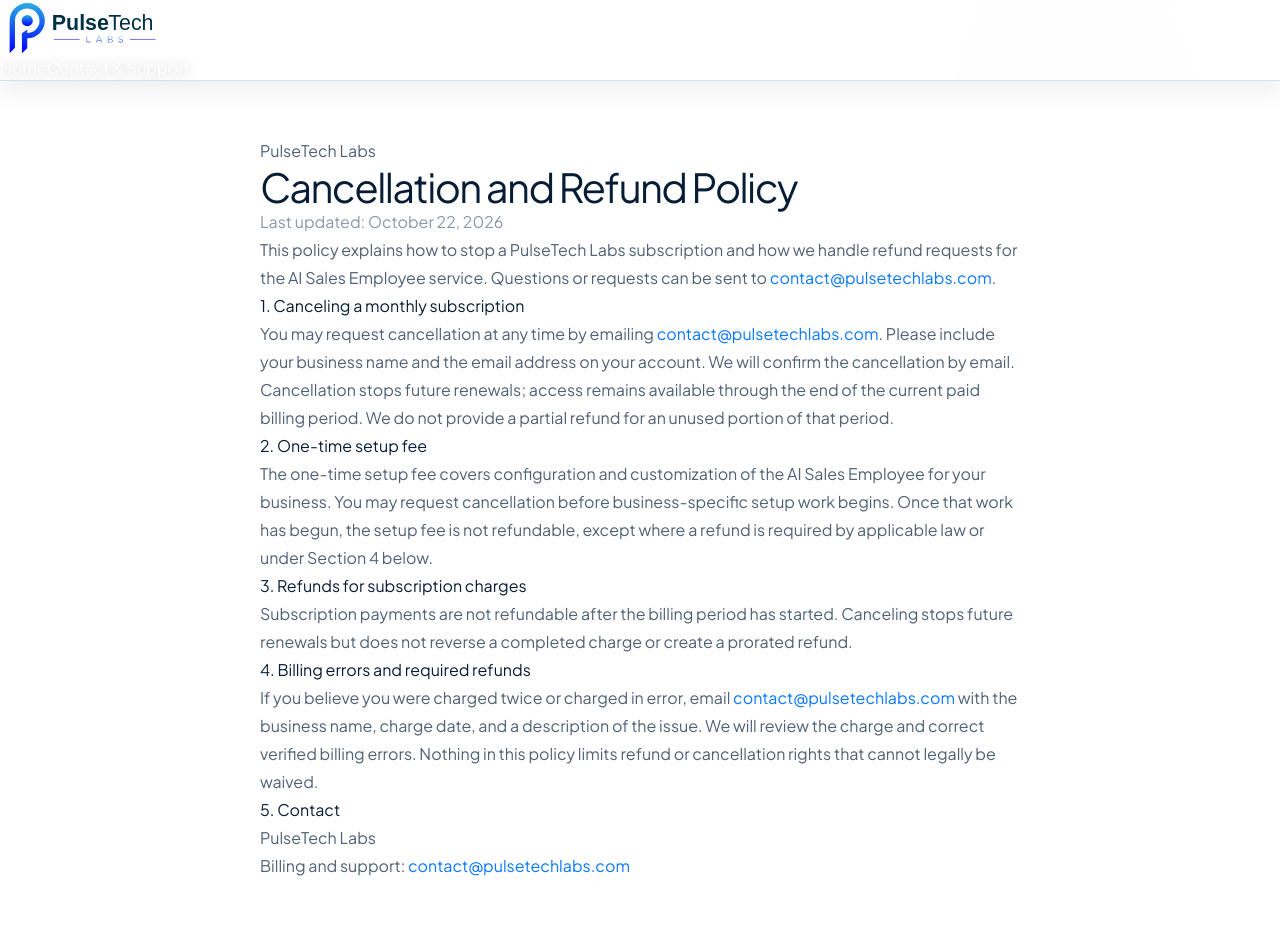
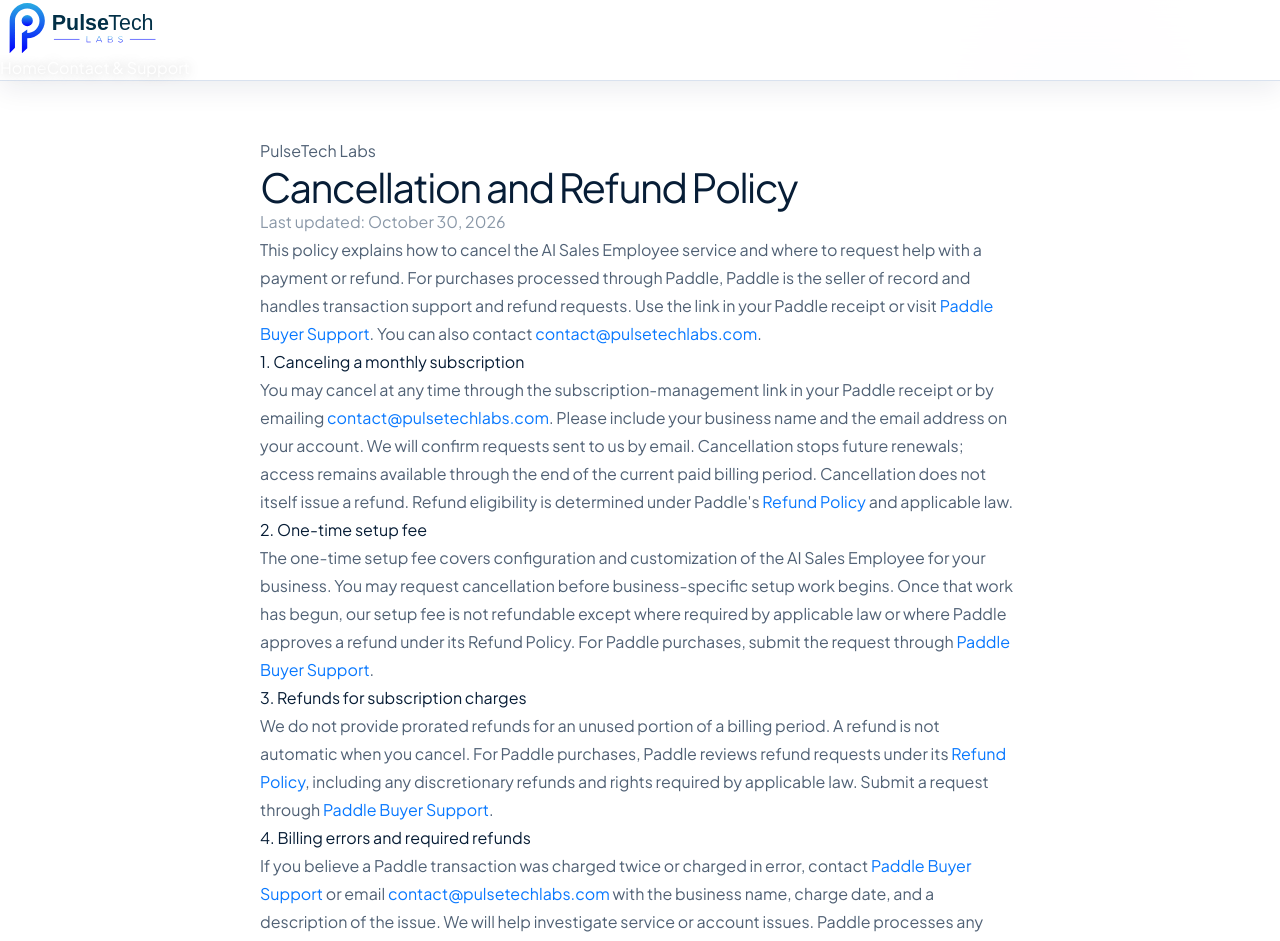
Before and after one commit to utkarshchaturvedi1/pulsetech-engine, a Next.js app: page /refunds in a window 1280 px wide. Shown: the top 941 px of the page. Built offline with nearby package versions, Linux system fonts and the light colour scheme.

Commit message:
Fix homepage login, Paddle refund policy, and control cards
Route homepage Login to /login, clarify Paddle cancellation and refund handling, and align control card styling with the homepage palette.

```diff
--- a/src/app/refund-policy/page.tsx
+++ b/src/app/refund-policy/page.tsx
@@ -1,9 +1,11 @@
 import type { Metadata } from "next";
-import { RefundsPage } from "../refunds/page";
+import RefundsPage from "../../components/landing/RefundsPage";
 
 export const metadata: Metadata = {
   title: "Cancellation and Refund Policy | PulseTech Labs",
   description: "PulseTech Labs subscription cancellation and billing policy.",
 };
 
-export default RefundsPage;
+export default function RefundPolicyRoute() {
+  return <RefundsPage />;
+}
--- a/src/app/refunds/page.tsx
+++ b/src/app/refunds/page.tsx
@@ -1,8 +1,5 @@
 import type { Metadata } from "next";
-import LegalDocument, {
-  CONTACT_EMAIL,
-  CONTACT_MAILTO,
-} from "../../components/landing/LegalDocument";
+import RefundsPage from "../../components/landing/RefundsPage";
 
 export const metadata: Metadata = {
   title: "Cancellation and Refund Policy | PulseTech Labs",
@@ -10,57 +7,6 @@ export const metadata: Metadata = {
     "How to cancel PulseTech Labs subscriptions and request review of a billing issue.",
 };
 
-export function RefundsPage() {
-  return (
-    <LegalDocument title="Cancellation and Refund Policy" updated="October 22, 2026">
-      <p>
-        This policy explains how to stop a PulseTech Labs subscription and how we handle refund
-        requests for the AI Sales Employee service. Questions or requests can be sent to{" "}
-        <a href={CONTACT_MAILTO}>{CONTACT_EMAIL}</a>.
-      </p>
-
-      <h2>1. Canceling a monthly subscription</h2>
-      <p>
-        You may request cancellation at any time by emailing{" "}
-        <a href={`${CONTACT_MAILTO}?subject=Subscription%20cancellation`}>
-          {CONTACT_EMAIL}
-        </a>
-        . Please include your business name and the email address on your account. We will confirm
-        the cancellation by email. Cancellation stops future renewals; access remains available
-        through the end of the current paid billing period. We do not provide a partial refund for
-        an unused portion of that period.
-      </p>
-
-      <h2>2. One-time setup fee</h2>
-      <p>
-        The one-time setup fee covers configuration and customization of the AI Sales Employee for
-        your business. You may request cancellation before business-specific setup work begins. Once
-        that work has begun, the setup fee is not refundable, except where a refund is required by
-        applicable law or under Section 4 below.
-      </p>
-
-      <h2>3. Refunds for subscription charges</h2>
-      <p>
-        Subscription payments are not refundable after the billing period has started. Canceling
-        stops future renewals but does not reverse a completed charge or create a prorated refund.
-      </p>
-
-      <h2>4. Billing errors and required refunds</h2>
-      <p>
-        If you believe you were charged twice or charged in error, email{" "}
-        <a href={CONTACT_MAILTO}>{CONTACT_EMAIL}</a> with the business name, charge date, and a
-        description of the issue. We will review the charge and correct verified billing errors.
-        Nothing in this policy limits refund or cancellation rights that cannot legally be waived.
-      </p>
-
-      <h2>5. Contact</h2>
-      <p>
-        PulseTech Labs
-        <br />
-        Billing and support: <a href={CONTACT_MAILTO}>{CONTACT_EMAIL}</a>
-      </p>
-    </LegalDocument>
-  );
+export default function RefundsRoute() {
+  return <RefundsPage />;
 }
-
-export default RefundsPage;
--- a/src/components/landing/LandingPage.tsx
+++ b/src/components/landing/LandingPage.tsx
@@ -56,7 +56,7 @@ function AccountButton() {
     };
   }, []);
 
-  return <Link className="pt-button pt-button-small" href={destination === "client" ? "/client" : "/signup"}>
+  return <Link className="pt-button pt-button-small" href={destination === "client" ? "/client" : "/login"}>
     {destination === "client" ? "Open Dashboard" : "Login"}
   </Link>;
 }
--- /dev/null
+++ b/src/components/landing/RefundsPage.tsx
@@ -0,0 +1,67 @@
+import LegalDocument, {
+  CONTACT_EMAIL,
+  CONTACT_MAILTO,
+} from "./LegalDocument";
+
+export default function RefundsPage() {
+  return (
+    <LegalDocument title="Cancellation and Refund Policy" updated="October 30, 2026">
+      <p>
+        This policy explains how to cancel the AI Sales Employee service and where to request help
+        with a payment or refund. For purchases processed through Paddle, Paddle is the seller of
+        record and handles transaction support and refund requests. Use the link in your Paddle
+        receipt or visit <a href="https://paddle.net">Paddle Buyer Support</a>. You can also contact{" "}
+        <a href={CONTACT_MAILTO}>{CONTACT_EMAIL}</a>.
+      </p>
+
+      <h2>1. Canceling a monthly subscription</h2>
+      <p>
+        You may cancel at any time through the subscription-management link in your Paddle receipt
+        or by emailing{" "}
+        <a href={`${CONTACT_MAILTO}?subject=Subscription%20cancellation`}>
+          {CONTACT_EMAIL}
+        </a>
+        . Please include your business name and the email address on your account. We will confirm
+        requests sent to us by email. Cancellation stops future renewals; access remains available
+        through the end of the current paid billing period. Cancellation does not itself issue a
+        refund. Refund eligibility is determined under Paddle's{" "}
+        <a href="https://www.paddle.com/legal/refund-policy">Refund Policy</a> and applicable law.
+      </p>
+
+      <h2>2. One-time setup fee</h2>
+      <p>
+        The one-time setup fee covers configuration and customization of the AI Sales Employee for
+        your business. You may request cancellation before business-specific setup work begins. Once
+        that work has begun, our setup fee is not refundable except where required by applicable
+        law or where Paddle approves a refund under its Refund Policy. For Paddle purchases, submit
+        the request through <a href="https://paddle.net">Paddle Buyer Support</a>.
+      </p>
+
+      <h2>3. Refunds for subscription charges</h2>
+      <p>
+        We do not provide prorated refunds for an unused portion of a billing period. A refund is
+        not automatic when you cancel. For Paddle purchases, Paddle reviews refund requests under
+        its <a href="https://www.paddle.com/legal/refund-policy">Refund Policy</a>, including any
+        discretionary refunds and rights required by applicable law. Submit a request through{" "}
+        <a href="https://paddle.net">Paddle Buyer Support</a>.
+      </p>
+
+      <h2>4. Billing errors and required refunds</h2>
+      <p>
+        If you believe a Paddle transaction was charged twice or charged in error, contact{" "}
+        <a href="https://paddle.net">Paddle Buyer Support</a> or email{" "}
+        <a href={CONTACT_MAILTO}>{CONTACT_EMAIL}</a> with the business name, charge date, and a
+        description of the issue. We will help investigate service or account issues. Paddle
+        processes any refund it approves for a Paddle transaction. Nothing in this policy limits
+        refund or cancellation rights that cannot legally be waived.
+      </p>
+
+      <h2>5. Contact</h2>
+      <p>
+        PulseTech Labs
+        <br />
+        Billing and support: <a href={CONTACT_MAILTO}>{CONTACT_EMAIL}</a>
+      </p>
+    </LegalDocument>
+  );
+}
--- a/src/components/landing/landing.css
+++ b/src/components/landing/landing.css
@@ -93,8 +93,15 @@
 .pt-quote-list button{background:#24252c;border-color:#363740;color:#b8bac4}.pt-quote-list button.active{background:#6848ee;border-color:#8065f4;color:#fff}
 .pt-transfer-line{background:#454650}.pt-transfer-line i{background:#c9ff55;box-shadow:0 0 16px #c9ff55}
 .pt-control-section{padding-top:90px}.pt-control-rail{gap:12px}
-.pt-control-rail>div{border:0!important;border-radius:20px!important;background:#fff;box-shadow:0 10px 30px rgba(32,27,56,.06)}
-.pt-control-rail span{background:#eeeaff;color:#6848ee}.pt-control-rail .pt-control-strong{background:#111217}.pt-control-rail .pt-control-strong strong{color:#fff}.pt-control-rail .pt-control-strong span{background:#c9ff55;color:#111217}
+.pt-control-rail>div{min-height:180px;padding:20px;border:0!important;border-radius:24px!important;background:#111217;color:#fff;box-shadow:0 12px 34px rgba(33,28,57,.07);transition:box-shadow .2s ease,transform .2s ease}
+.pt-control-rail>div:hover{box-shadow:0 24px 55px rgba(56,39,124,.15);transform:translateY(-4px)}
+.pt-control-rail>div:nth-child(3n+1){background:#111217;color:#fff}
+.pt-control-rail>div:nth-child(3n+2){background:#6a4bed;color:#fff}
+.pt-control-rail>div:nth-child(3n){background:#c9ff55;color:#15161a}
+.pt-control-rail span{width:48px;height:48px;flex:0 0 48px;background:rgba(255,255,255,.14);border:1px solid rgba(255,255,255,.22);color:#c9ff55}
+.pt-control-rail>div:nth-child(3n) span{background:rgba(17,18,23,.07);border-color:rgba(17,18,23,.1);color:#111217}
+.pt-control-rail .pt-control-strong{background:#6a4bed}
+.pt-control-rail .pt-control-strong strong{color:#fff}
 .pt-faq-item button{font-size:16px}.pt-faq-list{border-top-color:#cfd0d7}.pt-faq-item{border-bottom-color:#cfd0d7}
 .pt-final-cta{margin-top:50px;margin-bottom:50px;border-radius:34px;background:#6544ff;color:#fff}
 .pt-final-cta:before{display:none}.pt-final-cta .pt-eyebrow{color:#d9d0ff}.pt-final-cta p:not(.pt-eyebrow){color:#e2dcff}.pt-final-cta .pt-button{background:#c9ff55;color:#111217;box-shadow:none}
```
